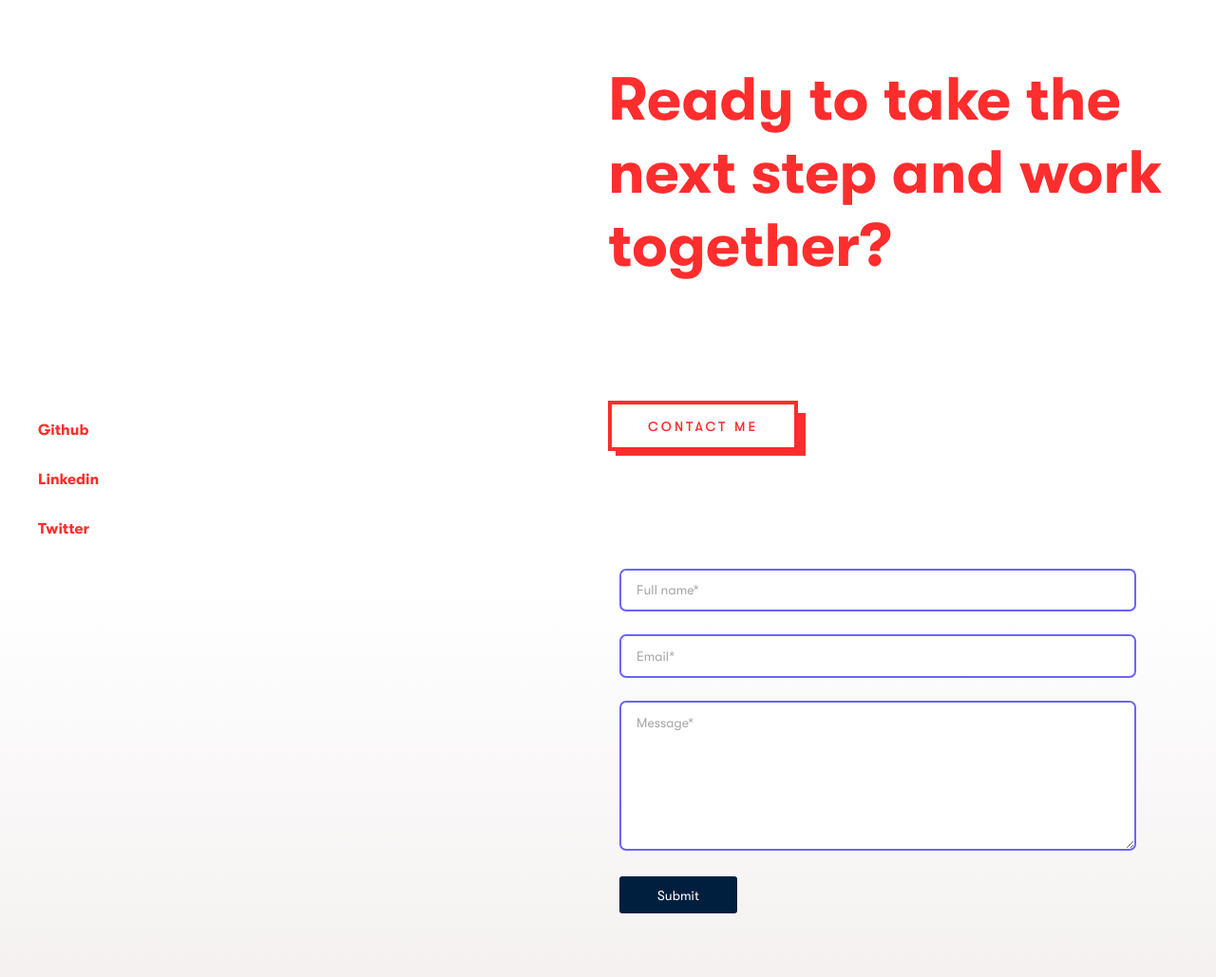
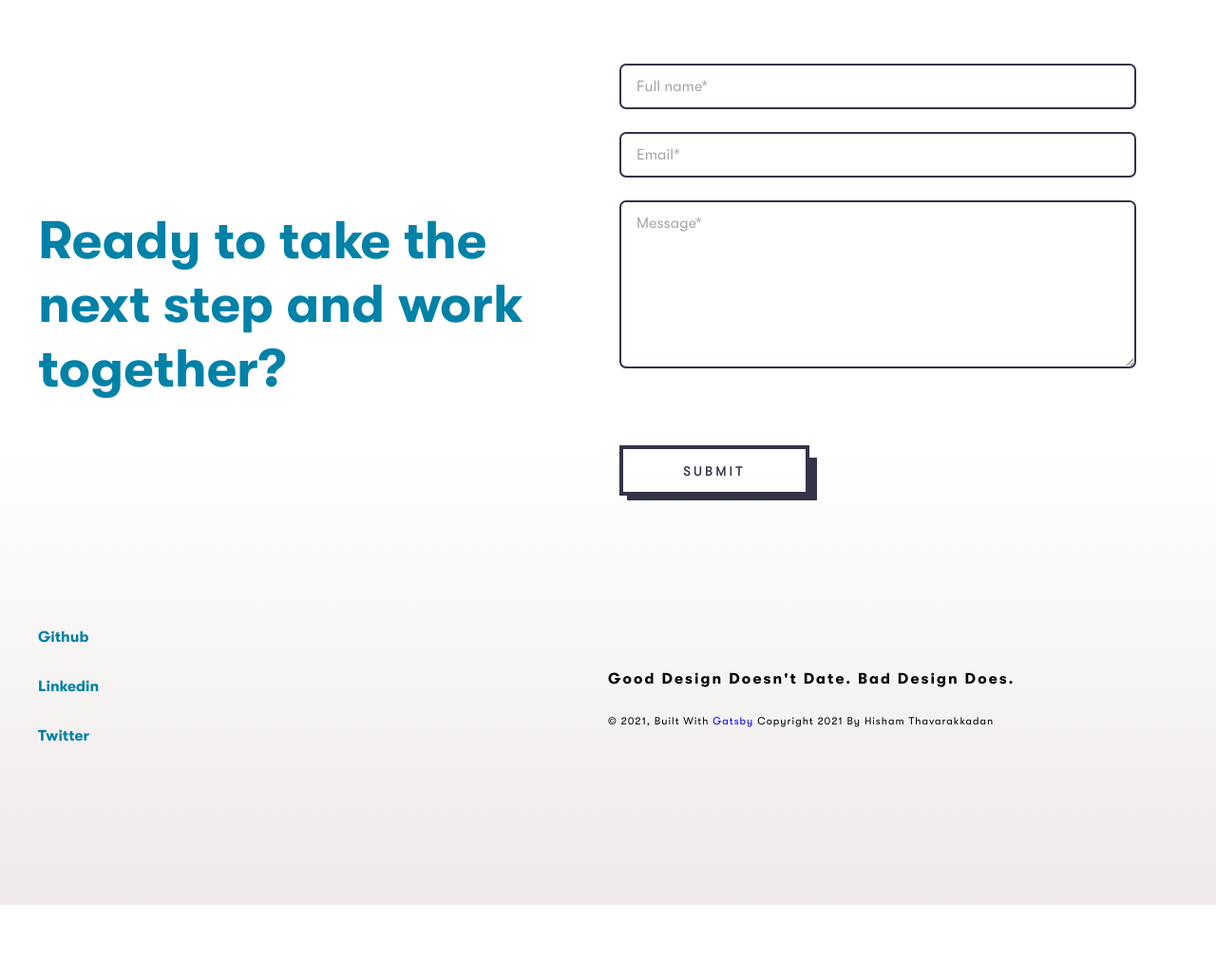
Before and after one commit to hishamtk/portfolio, a Gatsby site: page / in a window 1280 px wide. Shown: the part 992-2021 px from the top of the page at 95% size. After the commit the page ends 1945 px from the top, so only its background shows below. Built offline with nearby package versions, Linux system fonts and the light colour scheme; Gatsby itself is replaced by a stand-in of ours.

Commit message:
contact page done

```diff
--- a/src/components/Contact/ContactForm/index.jsx
+++ b/src/components/Contact/ContactForm/index.jsx
@@ -1,6 +1,7 @@
 import React from 'react'
 import axios from "axios"
 import styled  from 'styled-components'
+import variables from '../../../data/variables'
 
 import {Formik , Form, FastField,ErrorMessage} from "formik"
 
@@ -17,11 +18,12 @@ const ContactForm =() => {
     const Input = styled.input`
   width: 100%;
   box-sizing: border-box;
-  border: 2px solid #6c63ff;
+  border: 2px solid ${variables.darkGrey};
   padding: 0.8rem 1rem;
   border-radius: 7px;
   margin-bottom: 0.5rem;
   transition: 0.3s;
+  font-size:1rem;
 
   ${({ error }) =>
     error &&
@@ -31,6 +33,7 @@ const ContactForm =() => {
 
   &::placeholder {
     color: #a7a7a7;
+    font-size:1rem;
   }
 `;
 
@@ -64,10 +67,10 @@ const ContactForm =() => {
                     try {
                         await axios({
                             method: "POST",
-                            url:
-                                process.env.NODE_ENV !== "development"
-                                    ? `${SiteUrl}/api/contact`
-                                    : "http://localhost:8000/api/contact",
+                            url:process.env.PORTFOLIO_FORMIUM_ENDPOINT,
+                                // process.env.NODE_ENV !== "development"
+                                //     ? `${SiteUrl}/api/contact`
+                                //     : "http://localhost:8000/api/contact",
                             headers: {
                                 "Content-Type": "application/json",
                             },
@@ -91,6 +94,7 @@ const ContactForm =() => {
                     <>
 
 <Form>
+
 
 
 
@@ -139,10 +143,10 @@ const ContactForm =() => {
                         {values.success && (
                             <InputField>
                                 <Center>
-                                    <h4>
+                                    <h2>
                                         Your message has been successfully sent, I will get back to you
                                         ASAP!
-                                    </h4>
+                                    </h2>
                                 </Center>
                             </InputField>
                         )}
--- a/src/components/common/buttons/index.js
+++ b/src/components/common/buttons/index.js
@@ -2,33 +2,41 @@ import styled from "styled-components";
 import colors from "../../../data/variables";
 
 export const Button = styled.button`
-  cursor: pointer;
-  border-radius: 3px;
-  padding: 0.7rem 2.5rem;
-  border: none;
-  -webkit-appearance: none;
-  -webkit-touch-callout: none;
-  -webkit-user-select: none;
-  -khtml-user-select: none;
-  -moz-user-select: none;
-  -ms-user-select: none;
-  user-select: none;
-  color: #fff;
-  background: #0074d9;
-
-  &:focus {
-    outline: none;
-  }
-
-  &:disabled {
-    background: gray;
-  }
-
-  ${({ secondary }) =>
-    secondary &&
-    `
-		background: #001F3F;
-	`}
+cursor: pointer;
+margin: 10% 0%;
+font-family: "GT-Walsheim-Pro-Medium";
+font-size: inherit;
+text-align: center;
+letter-spacing: 3px;
+text-transform: uppercase;
+text-decoration:none;
+border: 4px solid ${colors.darkGrey};
+color: ${colors.darkGrey};
+background: #fff;
+outline: none;
+position: relative;
+display: inline-block;
+padding: 15px 10px 14px;
+cursor: pointer;
+width: auto;
+min-width:200px;
+&::after {
+  min-width:200px;
+  position: absolute;
+  width: 100%;
+  height: 100%;
+  border: 4px solid ${colors.darkGrey};
+  background-color: ${colors.darkGrey};
+  left: 4px;
+  top: 9px;
+  z-index: -1;
+  content: '';
+  transition: all 0.5s;
+}
+&:hover:after {
+  top: 0px;
+  left: -4px;
+}
 `;
 
 
--- a/src/components/common/containerLayout/index.js
+++ b/src/components/common/containerLayout/index.js
@@ -5,6 +5,7 @@ export const ContainerLayout = styled.div`
   width: ${variables.width};
   margin-left: auto;
   margin-right: auto;
+  background-color:${variables.background};
 
   &.wrapper {
     max-width: ${variables.wrapperWidth};
--- a/src/components/common/mainContent/index.js
+++ b/src/components/common/mainContent/index.js
@@ -2,6 +2,7 @@ import styled from 'styled-components';
 import variables from '../../../data/variables';
 
 export const MainContent = styled.div`
+  background-color:${variables.darkGrey};
   @media(min-width: ${variables.breakpointPhone}) {
     background: linear-gradient(to bottom,rgb(239 233 233 / 46%),transparent 22%);
   }
--- a/src/components/layout/footer/index.jsx
+++ b/src/components/layout/footer/index.jsx
@@ -10,6 +10,13 @@ const Footer = () => {
 		<>
 			<FooterStyle>
 				<ContainerLayout>
+				<FooterBody>
+							<p className="text-primary quote"> Ready to take the next step and work together? </p>
+
+								<Contact />
+
+
+						</FooterBody>
 					<FooterBody>
 						<FooterSocialMedia>
 							{socialMedia.map(({ id, name, url }) => (
@@ -20,15 +27,7 @@ const Footer = () => {
 								</li>
 							))}
 						</FooterSocialMedia>
-						<div>
-							<p className="text-primary quote"> Ready to take the next step and work together? </p>
-							<ButtonDefault href={`mailto:${data.SiteContact.email}`}> Contact me </ButtonDefault>
-								<Contact />
-
-
-						</div>
-					</FooterBody>
-					<div className="box">
+						<div className="box">
 						<SubRight> Good design doesn't date. Bad design does. </SubRight>
 						<CopyRight className="text-dark">
 							©
@@ -37,6 +36,9 @@ const Footer = () => {
           		</span>
 							Copyright {data.SiteCopyright} by {data.SiteAuthor} </CopyRight>
 					</div>
+					</FooterBody>
+
+
 				</ContainerLayout>
 			</FooterStyle>
 		</>
--- a/src/components/layout/footer/style.js
+++ b/src/components/layout/footer/style.js
@@ -17,7 +17,7 @@ export const FooterStyle = styled.footer`
 		text-align: center;
 	}
 	.quote {
-		font-size: 4rem;
+		font-size: 3.5rem;
 		font-family: "GT-Walsheim-Pro-Bold";
 		line-height: 1.2;
 		color: ${variables.primary};
--- a/src/data/variables.js
+++ b/src/data/variables.js
@@ -1,7 +1,8 @@
 
 export default {
-  primary: "#ff2d2d",
+  primary: "#0081a7",
   inverse: "#fff",
+  background:"fdfcdc",
   // colors
   darkGrey: "#333447",
   black: "#000",
```
